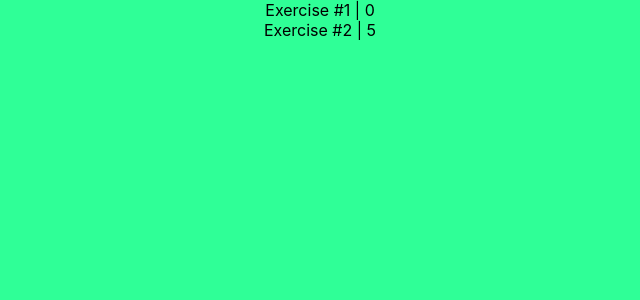
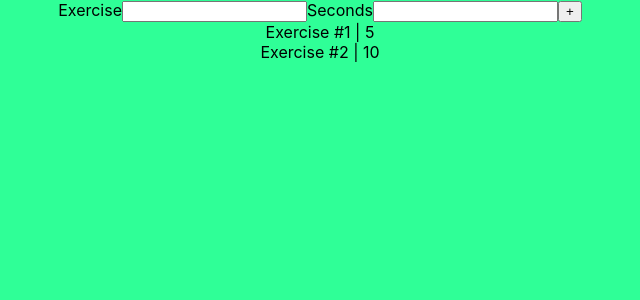
Before and after one commit to agilles1/practice-timer, a React (Create React App) app: page / in a window 1280 px wide. Shown: the top 300 px of the page, without its empty margins (320-960 px from the left). Built offline with nearby package versions, Linux system fonts and the light colour scheme.

Commit message:
Create add timer form

```diff
--- /dev/null
+++ b/src/components/AddTimerForm.js
@@ -0,0 +1,29 @@
+import React from 'react'
+
+export default class AddTimerForm extends React.Component {
+
+    state = {
+        excercise: "",
+        seconds: ""
+    }
+
+    handleChange(){
+        debugger
+    }
+
+    handleSubmit(){
+
+    }
+
+    render(){
+        return (
+            <form onSubmit = {this.handleSubmit}>
+                <label>Exercise</label>
+                <input type="text" value={this.state.excercise} onChange={this.handleChange}/>
+                <label>Seconds</label>
+                <input type="number" value={this.state.seconds} onChange={this.handleChanget}/>
+                <button type="submit">+</button>
+            </form>
+        )
+    }
+}
--- a/src/components/Timer.js
+++ b/src/components/Timer.js
@@ -3,22 +3,24 @@ import React from 'react'
 export default class Timer extends React.Component {
 
   state = {
-    start: this.props.start,
+    time: this.props.start,
     active: false
   }
 
   componentDidMount(){
-    setInterval(() => {
-      this.setState({
-        start: this.state.start - 1
-      })
-    }, 1000)
+    if (this.state.active) {
+      setInterval(() => {
+        this.setState({
+          time: this.state.time - 1
+        })
+      }, 1000)
+    }
   }
 
   render(){
     return (
       <div>
-        {this.props.exercise} | {this.state.start}
+        {this.props.exercise} | {this.state.time}
       </div>
     )
   }
--- a/src/containers/TimerContainer.js
+++ b/src/containers/TimerContainer.js
@@ -1,11 +1,21 @@
 import React, { Component } from 'react';
 import Timer from '../components/Timer'
+import AddTimerForm from '../components/AddTimerForm'
 
 class TimerContainer extends Component {
-    state = {  }
+
+    state = {
+        exercises: []
+    }
+
+    nextTimer(){
+
+    }
+
     render() {
         return (
             <div>
+                <AddTimerForm/>
                 <Timer start={5} exercise={"Exercise #1"} />
                 <Timer start={10} exercise={"Exercise #2"} />
             </div>
```
